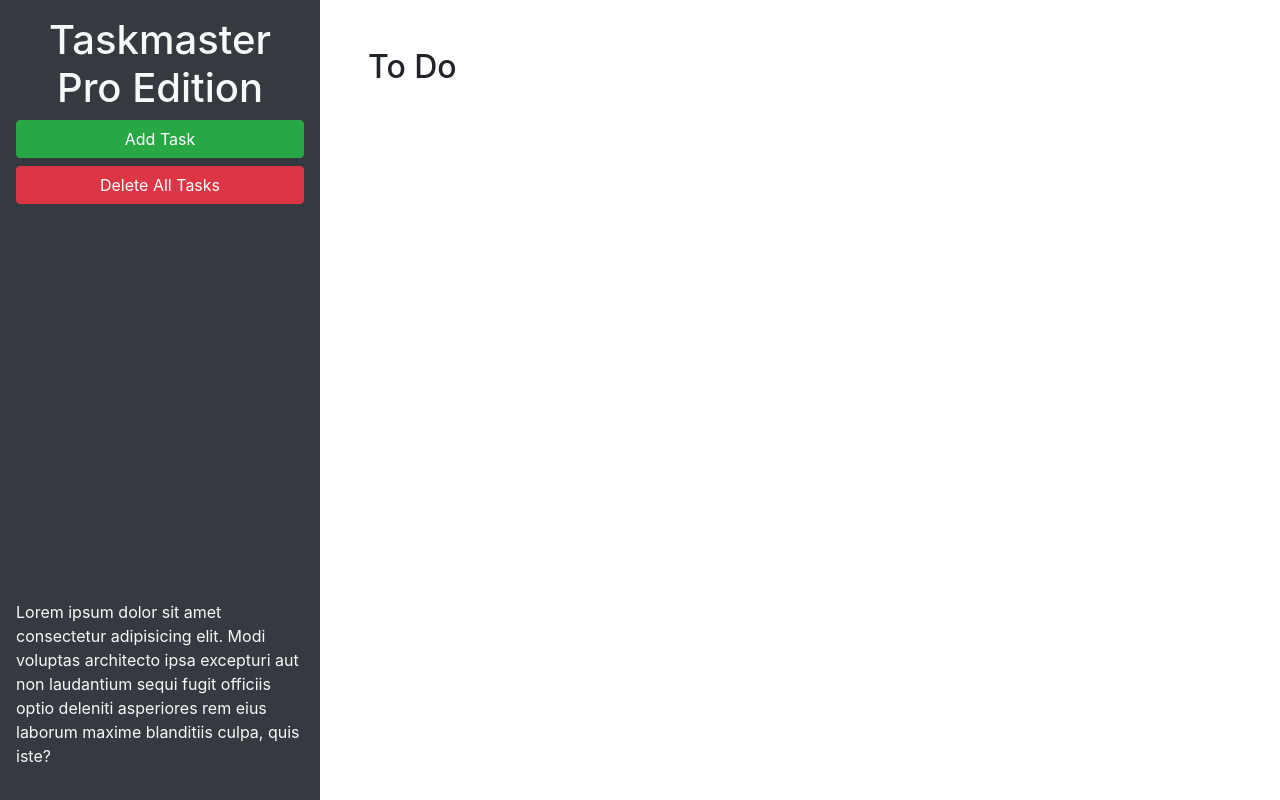
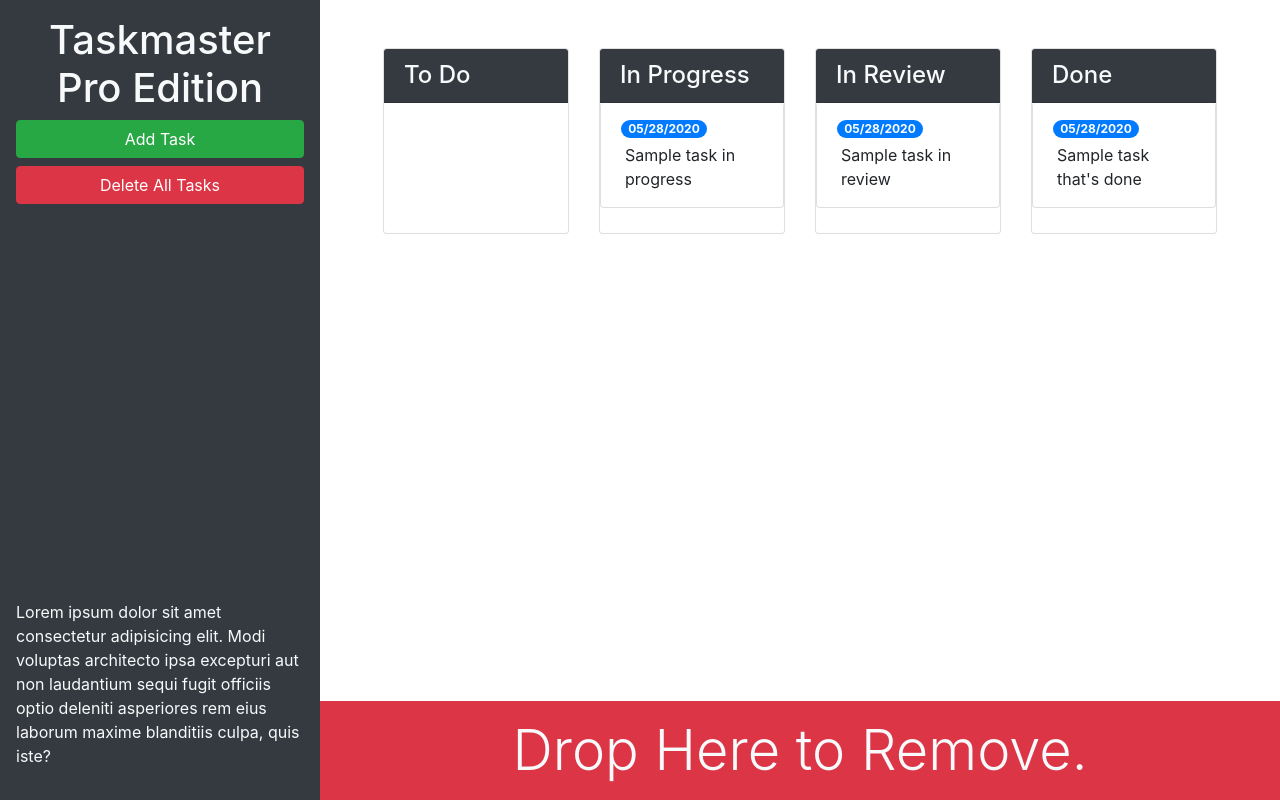
Before and after one commit to Chance-Crawford/TaskMaster, a plain HTML site: page index.html in a window 1280 px wide. Drawn offline with nearby package versions, Linux system fonts and the light colour scheme.

Commit message:
updated task columns

```diff
--- a/index.html
+++ b/index.html
@@ -12,45 +12,171 @@
 
 <body>
 
+  <!-- for more info see google docs, third party apis notes, bootstrap -->
   <div class="row min-vh-100 no-gutters">
-    <header class="col-12 col-lg-3 bg-dark text-light d-flex flex-column p-4 p-lg-3">
+    <header class="sticky-top col-12 col-lg-3 bg-dark text-light d-flex flex-column p-4 p-lg-3">
       <h1 class="text-center">Taskmaster Pro Edition</h1>
       <button id="create-task" class="btn btn-block btn-success" data-toggle="modal" data-target="#task-form-modal">Add
         Task</button>
       <button id="remove-tasks" class="btn btn-block btn-danger">Delete All Tasks</button>
-      <p class="mt-auto">Lorem ipsum dolor sit amet consectetur adipisicing elit. Modi voluptas architecto ipsa
+      <!-- utility classes from bootstrap.
+      mt-auto class was already in place, and it puts all of the unused space in
+      the <header> element on top of the <p> element instead of keeping it
+        below. This only works because the <header> is set up as a flexbox column.
+
+        d-none means at the smallest size up, the p element will not display
+        d-lg-block means at screen size "large" and up, the p element will display
+        in a block format.
+      -->
+      <p class="mt-auto d-none d-lg-block">Lorem ipsum dolor sit amet consectetur adipisicing elit. Modi voluptas architecto ipsa
         excepturi aut non
         laudantium sequi fugit officiis optio deleniti asperiores rem eius laborum maxime blanditiis culpa, quis iste?
       </p>
     </header>
-    <main class="col-12 col-lg-9">
-      <div class="m-5">
-        <h2>To Do</h2>
-        <ul id="list-toDo" class="list-group"> </ul>
+    <!-- for more info see google docs, third party apis notes, bootstrap -->
+    <!-- makes the main content display flex and in a column so that the
+    tasks will be at the top and the delete zone will be at the bottom. once
+    we give the delete zone a class of mt-auto.
+    -->
+    <main class="col-12 col-lg-9 d-flex flex-column">
+
+      <!-- row is a bootstrap style, creates a FLEXBOX parent to hold columns-->
+      <!-- in a 12 spaces grid layout -->
+      <div class="m-5 row justify-content-around">
+
+        <!-- to do column -->
+        <!-- mb-3 means margin bottom 3 -->
+        <div class="col-12 col-md-6 col-xl-3 mb-3">
+          <div class="card">
+            <!--
+              we need a class to change the look of the header from bootstrap
+              then other classes from bootstrap to change the bg color to dark
+              in the header, and the text to light.
+
+              we just need to use Bootstrap's color utility classes for bg and
+              text color. Take a moment to review the documentation and
+              see which classes we'll need to add.
+             -->
+            <h4 class="card-header bg-dark text-light">To Do</h4>
+            <ul id="list-toDo" class="list-group"> </ul>
+          </div>
+        </div>
+
+        <!-- In progress column -->
+        <div class="col-12 col-md-6 col-xl-3 mb-3">
+          <div class="card">
+            <h4 class="card-header bg-dark text-light">In Progress</h4>
+            <ul id="list-inProgress" class="list-group">
+              <li class="list-group-item">
+                <span class="badge badge-primary badge-pill">05/28/2020</span>
+                <p class="m-1">Sample task in progress</p>
+              </li>
+            </ul>
+          </div>
+
+        </div>
+
+        <!-- in review column -->
+        <div class="col-12 col-md-6 col-xl-3 mb-3">
+          <div class="card">
+            <h4 class="card-header bg-dark text-light">In Review</h4>
+            <ul id="list-inReview" class="list-group">
+              <li class="list-group-item">
+                <span class="badge badge-primary badge-pill">05/28/2020</span>
+                <p class="m-1">Sample task in review</p>
+              </li>
+            </ul>
+          </div>
+
+        </div>
+
+
+        <!-- done column -->
+        <div class="col-12 col-md-6 col-xl-3 mb-3">
+          <div class="card">
+            <h4 class="card-header bg-dark text-light">Done</h4>
+            <ul id="list-done" class="list-group">
+              <li class="list-group-item">
+                <span class="badge badge-primary badge-pill">05/28/2020</span>
+                <p class="m-1">Sample task that's done</p>
+              </li>
+            </ul>
+          </div>
+
+        </div>
+
       </div>
+
+      <!-- delete zone -->
+      <!-- mt-auto takes all the unused space beneath the delete zone
+        and brings the space to the top.
+      -->
+      <div id="trash" class="mt-auto">
+
+        <div class="w-100 bg-danger p-3 text-center text-light display-4">
+          Drop Here to Remove.
+        </div>
+      </div>
+
+
     </main>
   </div>
 
   <!-- Modal -->
+  <!--
+    Bootstrap relies on jQuery and another library, called Popper, for some of
+    its features, like opening a modal. That's why at the bottom of the
+    index.html file, the Bootstrap CDN's JavaScript file loads after the others.
+    It requires them to load before it loads its own code.
+
+    The most important thing to know is how to trigger a modal to open with a
+    button. In our code, the HTML towards the bottom of the file for the modal
+    has an id attribute set to task-form-modal. And the button that we can click
+    to open the modal has a custom data attribute called data-target set to
+    #task-form-modal.
+
+    Bootstrap uses a custom data attribute to connect a button to the modal
+    that it opens. If the value of the id for the modal changes, then the
+    data-trigger attribute for the button needs to match it in order to work.
+
+    The button which triggers the model is near the top of the page.
+
+    We wouldn't know how to use components like these without the
+    documentation. That's why it is vital to read through documentation whenever
+    possible!
+   -->
   <div class="modal fade" id="task-form-modal" tabindex="-1" role="dialog" aria-labelledby="task-form-modal"
     aria-hidden="true">
+
     <div class="modal-dialog modal-dialog-centered" role="document">
+
       <div class="modal-content">
         <div class="modal-header">
+
           <h5 class="modal-title" id="task-form-modal">Add New Task</h5>
+
           <button type="button" class="close" data-dismiss="modal" aria-label="Close">
             <span aria-hidden="true">&times;</span>
           </button>
+
         </div>
         <div class="modal-body">
           <form>
             <div class="form-group">
               <label for="modalTaskDescription">Task description</label>
-              <textarea id="modalTaskDescription" rows="3"></textarea>
+              <!-- form-control is a class from bootstrap that changes the appearance
+                  of forms, and in this case we are changing the appearance of
+                  the inputs within the form, inside the
+                  modal.
+
+                  Just study the documentation when you
+                  want to add something new and adjust the code until it fits your needs.
+              -->
+              <textarea id="modalTaskDescription" rows="3" class="form-control"></textarea>
             </div>
             <div class="form-group">
               <label for="modalDueDate">Due date</label>
-              <input type="text" id="modalDueDate" placeholder="mm/dd/yyyy" autocomplete="off" />
+              <input type="text" class="form-control" id="modalDueDate" placeholder="mm/dd/yyyy" autocomplete="off" />
             </div>
           </form>
         </div>
```
